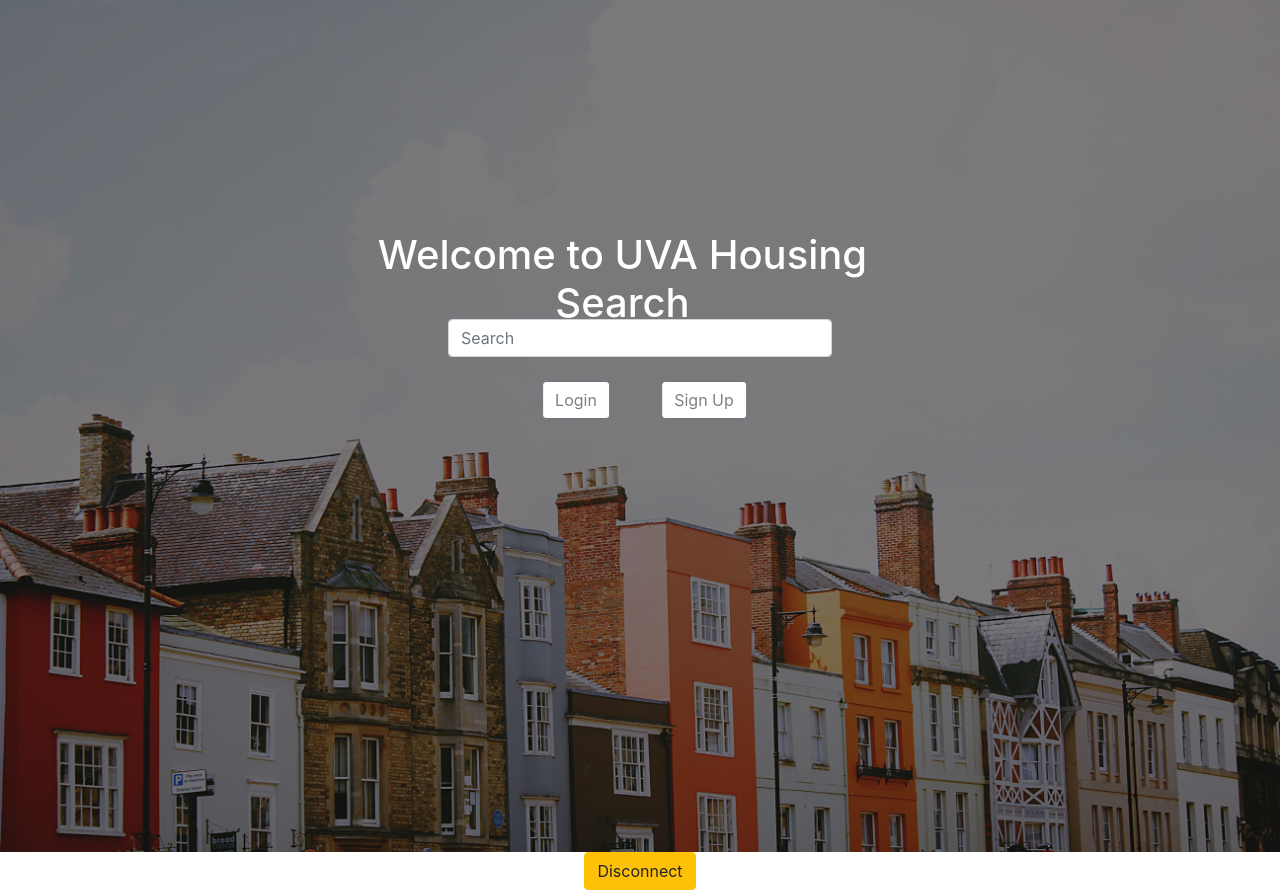
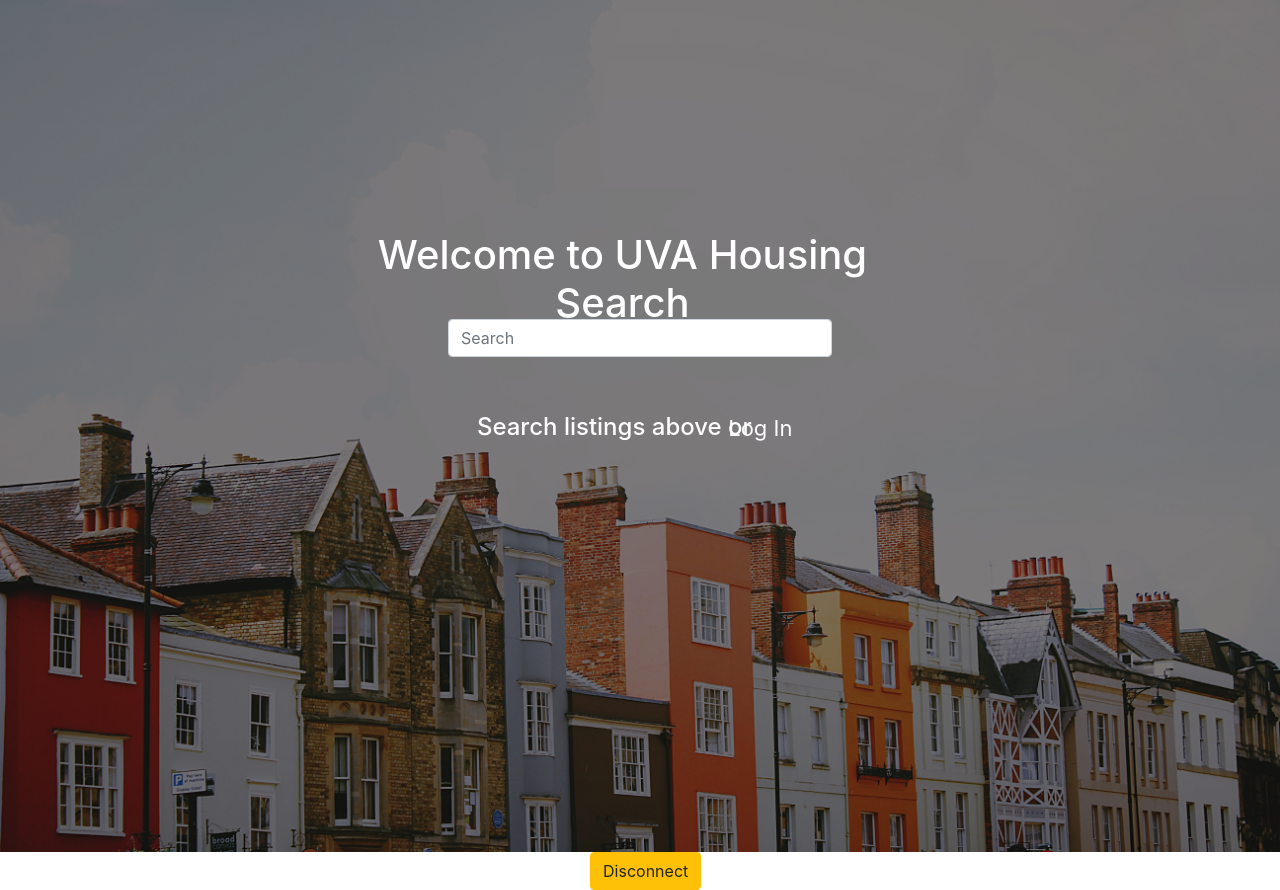
Before and after one commit to meganm18/Group-Project-Housing-Website, a Django app: page / in a window 1280 px wide. Shown: the part 57-947 px from the top of the page. Run offline with Django 3.2, Linux system fonts and the light colour scheme; some libraries are stand-ins or nearby versions.

Commit message:
Fixed some formatting issues

```diff
--- a/housing_app/templates/apartments.html
+++ b/housing_app/templates/apartments.html
@@ -26,7 +26,7 @@
 				{% if user and not user.is_anonymous %}
 				<form action="{% url 'save_favorite' apartment.id %}" method="post">
 					{% csrf_token %}
-					<button type="submit" name="fav_apartment" id="fav_apartment{{ forloop.counter }}"> Save to Favorites </button>
+					<button type="submit" class="btn btn-default" name="fav_apartment" id="fav_apartment{{ forloop.counter }}"> Save to Favorites </button>
 				</form>
 
 				{% endif %}
--- a/housing_app/templates/home.html
+++ b/housing_app/templates/home.html
@@ -5,18 +5,25 @@
 
 	{% block content %}
 
-	<div class="form group, outer_container">
+	<div class="outer_container">
 		<img class="img-responsive" src="{% static "images/apartments.jpg" %}" height="70%" width="100%" id="home_image">
 
 		<input class="form-control" type="text" placeholder="Search" id="home_text">
 
 
+		{% if user and not user.is_anonymous %}
+			<h2 class="text"> Hello {{user.get_short_name}}!</h2>
+			<h1 class="text"> Welcome to UVA Housing Search </h1>
 
-		<button type="button" class="centered, btn btn-secondary" id="home_signup_button">Sign Up</button>
-		<button type="button" class="centered, btn btn-secondary" id="home_login_button">Login</button>
-		<h1 class="text"> Welcome to UVA Housing Search </h1>
+		{% else %}
+			<h1 class="text"> Welcome to UVA Housing Search </h1>
 
+			<h4 class="text"> Search listings above or</h4>
+			<a href="{% url 'login' %}" role="button" class="btn btn-link" id="home_login_button">Log In</a>
+
+		{% endif %}
 			<form action="{% url 'social:disconnect' 'google-oauth2' %}" method="post">
+		}
     	{% csrf_token %}
     	<button class="btn btn-warning btn-xs">
         	Disconnect
--- a/housing_app/templates/login.html
+++ b/housing_app/templates/login.html
@@ -11,9 +11,6 @@
 
 			<a href="{% url 'social:begin' 'google-oauth2' %}" class="btn btn-default" id="google_login_button">Google Log In</a>
 
-
-
-			<!-- <a href="{% url 'social:begin' 'google-oauth2' %}">Login with Google</a> -->
 			<h1 class="text"> Please log in using your Google Account </h1>
 		</div>
 
--- a/static/housing_app/style.css
+++ b/static/housing_app/style.css
@@ -11,6 +11,22 @@
 	position: absolute;
 	top: 30%;
 	left: 50%;
+	transform: translate(-50%, -50%);
+	color: white;
+}
+
+h4.text {
+	position: absolute;
+	top: 48%;
+	left: 48%;
+	transform: translate(-50%, -50%);
+	color: white;
+}
+
+h2.text {
+	position: absolute;
+	top: 19%;
+	left: 48%;
 	transform: translate(-50%, -50%);
 	color: white;
 }
@@ -84,13 +100,20 @@
 	background-color: white;
 }
 
-#home_login_button {
+#home_login_button, .btn-link {
 	position: absolute;
-	top: 45%;
-	left: 45%;
+	top: 48.1%;
+	left: 59.4%;
 	transform: translate(-50%, -50%);
+	font-size: 22px;
+	color: white;
+	background-color: transparent;
+}
+
+.delete-button, .btn-default {
+	padding-top: 0px;
+	margin-top: 0px;
 	color: gray;
-	background-color: white;
 }
 
 .login_container {
@@ -100,6 +123,8 @@
 	max-width: 100%;
 	margin: 0px;
 	padding: 0px;
+	white-space: nowrap;
+	overflow: hidden;
 }
 
 #google_login_button {
```
Also changed, not shown: housing_app/templates/favorites.html (+5 -4 lines), db.sqlite3.
